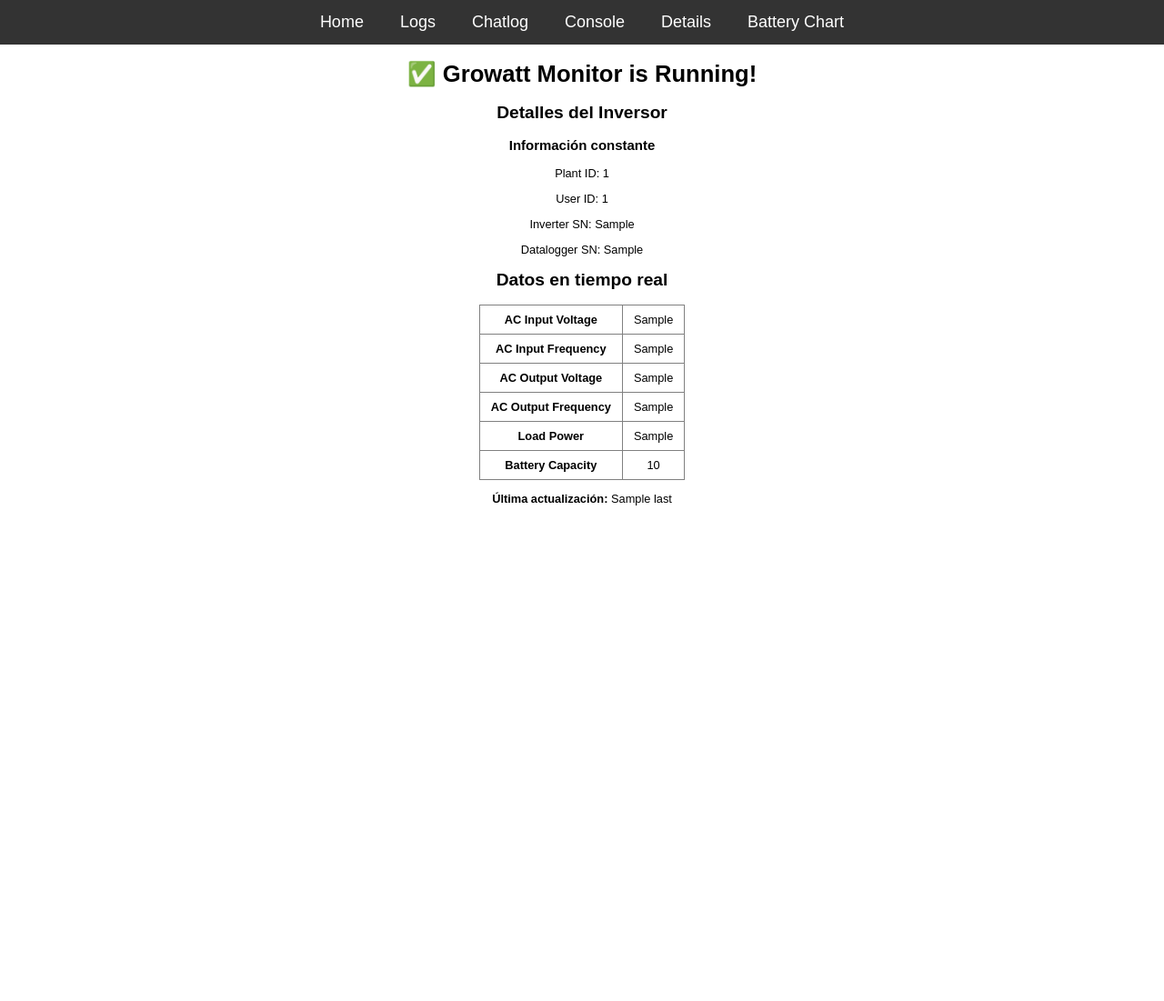
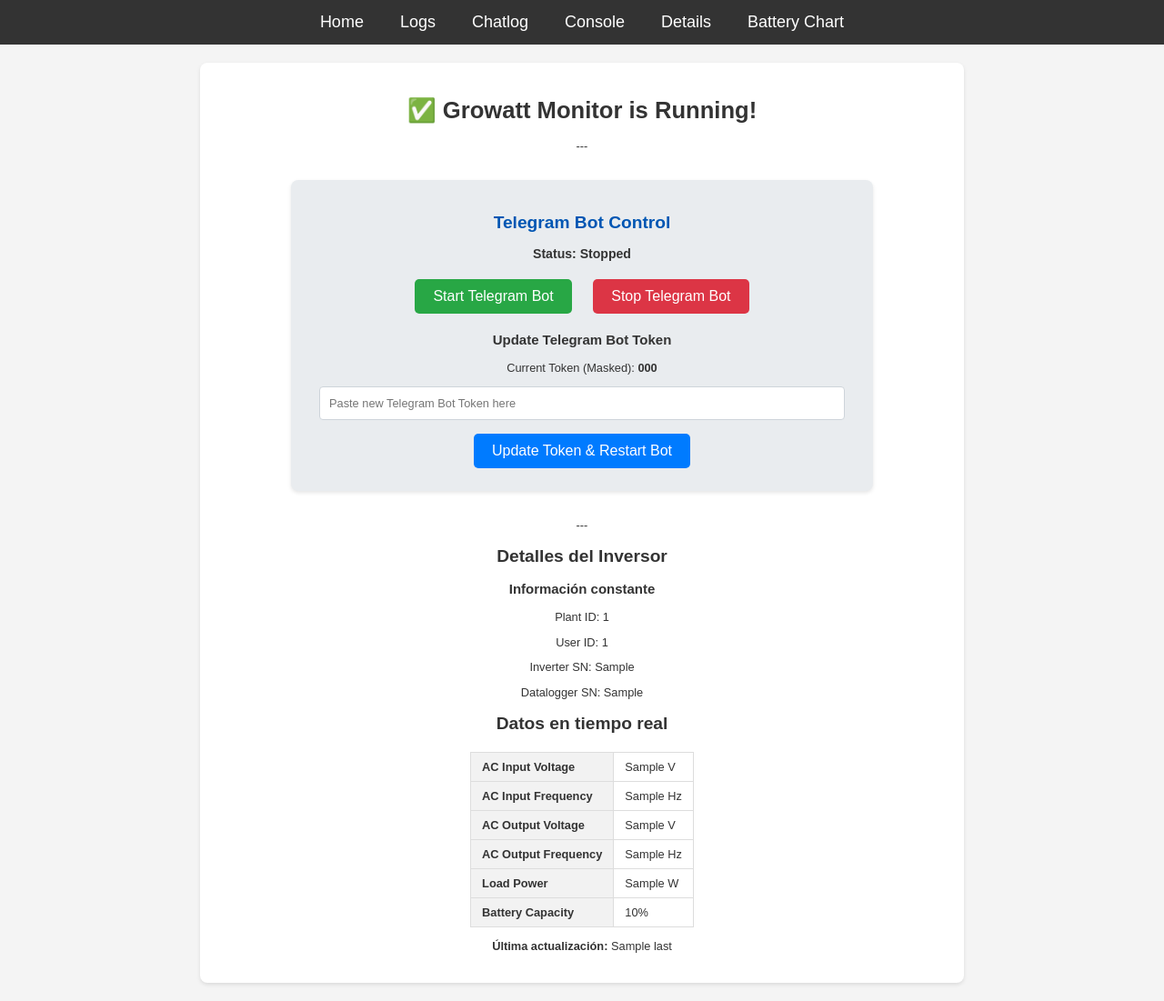
Before and after one commit to sjimenezn/growatt2, a Flask app: template templates/home.html in a window 1280 px wide. Shown: the whole page at 91% size. Before the commit the page ends 556 px from the top, so only its background shows below. Run offline with Flask 3, Linux system fonts and the light colour scheme; the template is opened without the code that fills it: most values are stand-ins (such as "Sample title", 1, 10 or a date in 2020).

Commit message:
Update home.html

```diff
--- a/templates/home.html
+++ b/templates/home.html
@@ -9,7 +9,9 @@
                     margin: 0;
                     padding: 0;
                     font-size: 80%;
-                    text-align: center;
+                    text-align: center; /* Centered content */
+                    background-color: #f4f4f4; /* Light gray background */
+                    color: #333; /* Darker text */
                 }
                 nav {
                     background-color: #333;
@@ -43,9 +45,83 @@
                 }
                 table {
                     border-collapse: collapse;
+                    margin-top: 20px; /* Space above table */
+                    width: auto; /* Allow table to size naturally */
                 }
                 th, td {
                     padding: 8px 12px;
+                    border: 1px solid #ddd; /* Add borders for clarity */
+                    text-align: left; /* Align text left in cells */
+                }
+                th {
+                    background-color: #f2f2f2; /* Light background for headers */
+                }
+
+                /* New styles for Telegram controls */
+                .telegram-section {
+                    margin: 30px auto; /* Centered with margin */
+                    padding: 20px;
+                    background-color: #e9ecef; /* Light blue-gray background */
+                    border-radius: 8px; /* Rounded corners */
+                    box-shadow: 0 2px 4px rgba(0,0,0,0.1); /* Subtle shadow */
+                    max-width: 600px; /* Max width for the section */
+                }
+
+                .telegram-section h2 {
+                    color: #0056b3; /* Blue heading */
+                    margin-bottom: 15px;
+                }
+
+                .telegram-section button {
+                    padding: 10px 20px;
+                    font-size: 16px;
+                    margin: 5px;
+                    cursor: pointer;
+                    border: none;
+                    border-radius: 5px;
+                    color: white;
+                }
+
+                .telegram-section button.start {
+                    background-color: #28a745; /* Green for start */
+                }
+                .telegram-section button.stop {
+                    background-color: #dc3545; /* Red for stop */
+                }
+                .telegram-section button.update-token {
+                    background-color: #007bff; /* Blue for update token */
+                }
+
+                .telegram-section input[type="text"] {
+                    width: calc(100% - 22px); /* Full width minus padding/border */
+                    padding: 10px;
+                    margin-bottom: 10px;
+                    border: 1px solid #ced4da;
+                    border-radius: 4px;
+                    font-size: 1em;
+                    box-sizing: border-box; /* Include padding/border in width */
+                }
+
+                .telegram-status {
+                    font-weight: bold;
+                    margin-bottom: 15px;
+                    font-size: 1.1em;
+                }
+                .telegram-status.running {
+                    color: #28a745; /* Green for running status */
+                }
+                .telegram-status.stopped {
+                    color: #dc3545; /* Red for stopped status */
+                }
+
+                /* General container for main content if needed */
+                .main-content {
+                    max-width: 800px;
+                    margin: 20px auto;
+                    padding: 20px;
+                    background-color: #fff;
+                    border-radius: 8px;
+                    box-shadow: 0 2px 4px rgba(0,0,0,0.1);
                 }
             </style>
         </head>
@@ -60,7 +136,30 @@
                     <li><a href="/battery-chart">Battery Chart</a></li>
                 </ul>
             </nav>
+
+            <div class="main-content">
                 <h1>✅ Growatt Monitor is Running!</h1>
+
+                ---
+                <div class="telegram-section">
+                    <h2>Telegram Bot Control</h2>
+                    <p class="telegram-status">Status: <span class="{{ 'running' if telegram_status == 'Running' else 'stopped' }}">{{ telegram_status }}</span></p>
+                    <form action="{{ url_for('toggle_telegram') }}" method="post" style="display: inline-block; margin-right: 10px;">
+                        <button type="submit" name="action" value="start" class="start" {% if telegram_status == 'Running' %}disabled{% endif %}>Start Telegram Bot</button>
+                    </form>
+                    <form action="{{ url_for('toggle_telegram') }}" method="post" style="display: inline-block;">
+                        <button type="submit" name="action" value="stop" class="stop" {% if telegram_status == 'Stopped' %}disabled{% endif %}>Stop Telegram Bot</button>
+                    </form>
+
+                    <h3>Update Telegram Bot Token</h3>
+                    <p>Current Token (Masked): <strong>{{ current_telegram_token }}</strong></p>
+                    <form action="{{ url_for('update_telegram_token') }}" method="post">
+                        <input type="text" name="new_telegram_token" placeholder="Paste new Telegram Bot Token here" required>
+                        <button type="submit" class="update-token">Update Token & Restart Bot</button>
+                    </form>
+                </div>
+                ---
+
                 <h2>Detalles del Inversor</h2>
                 <h3>Información constante</h3>
                 <p>Plant ID: {{ plant_id }}</p>
@@ -69,13 +168,14 @@
                 <p>Datalogger SN: {{ datalog_sn }}</p>
                 <h2>Datos en tiempo real</h2>
                 <table border="1">
-                <tr><th>AC Input Voltage</th><td>{{ d['ac_input_voltage'] }}</td></tr>
-                <tr><th>AC Input Frequency</th><td>{{ d['ac_input_frequency'] }}</td></tr>
-                <tr><th>AC Output Voltage</th><td>{{ d['ac_output_voltage'] }}</td></tr>
-                <tr><th>AC Output Frequency</th><td>{{ d['ac_output_frequency'] }}</td></tr>
-                <tr><th>Load Power</th><td>{{ d['load_power'] }}</td></tr>
-                <tr><th>Battery Capacity</th><td>{{ d['battery_capacity'] }}</td></tr>
+                    <tr><th>AC Input Voltage</th><td>{{ d['ac_input_voltage'] }} V</td></tr>
+                    <tr><th>AC Input Frequency</th><td>{{ d['ac_input_frequency'] }} Hz</td></tr>
+                    <tr><th>AC Output Voltage</th><td>{{ d['ac_output_voltage'] }} V</td></tr>
+                    <tr><th>AC Output Frequency</th><td>{{ d['ac_output_frequency'] }} Hz</td></tr>
+                    <tr><th>Load Power</th><td>{{ d['load_power'] }} W</td></tr>
+                    <tr><th>Battery Capacity</th><td>{{ d['battery_capacity'] }}%</td></tr>
                 </table>
                 <p><b>Última actualización:</b> {{ last }}</p>
+            </div>
         </body>
 </html>
```
Lines whose indentation alone changed are shown as unchanged.
